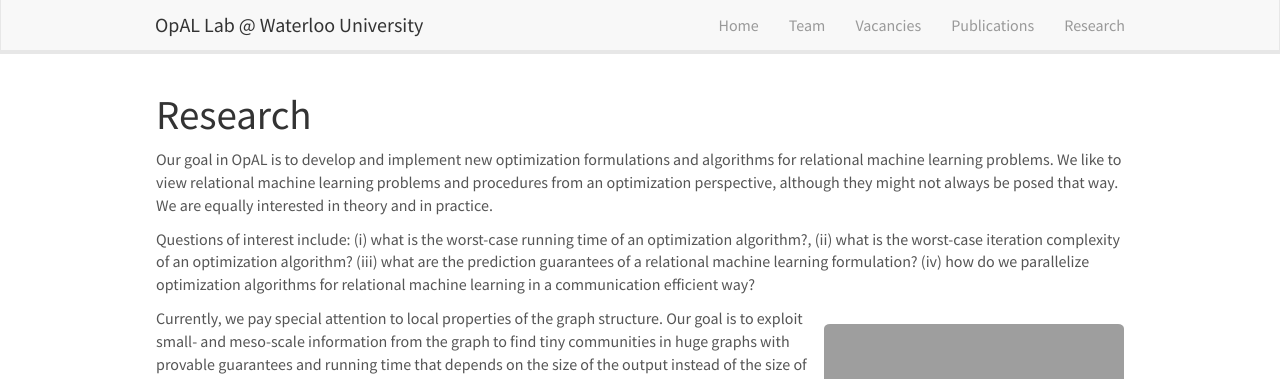
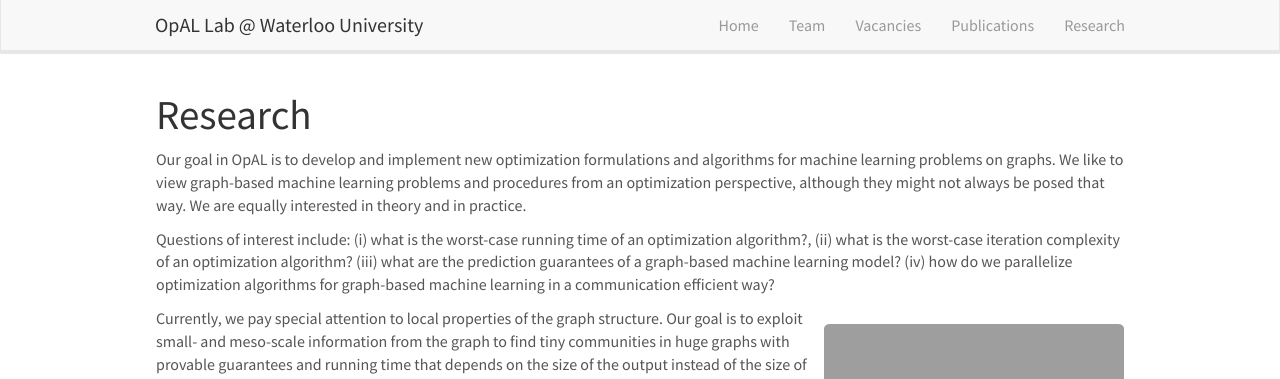
Before and after one commit to opallab/opallab.github.io, a Jekyll site: the page built from _pages/research.md, in a window 1280 px wide and 1131 px high. Shown: the top 379 px of the window. Built offline with Jekyll 4.4.1, drawn with Linux system fonts in a browser that asks for light colours; nearby versions of some CDN libraries.

Commit message:
minor changes

```diff
--- a/_pages/research.md
+++ b/_pages/research.md
@@ -8,10 +8,10 @@
 
 # Research
 
-Our goal in OpAL is to develop and implement new optimization formulations and algorithms for relational machine learning problems. We like to view relational machine learning problems and procedures from an optimization perspective, although they might not always be posed that way. We are equally interested in theory and in practice.
+Our goal in OpAL is to develop and implement new optimization formulations and algorithms for machine learning problems on graphs. We like to view graph-based machine learning problems and procedures from an optimization perspective, although they might not always be posed that way. We are equally interested in theory and in practice.
 
-Questions of interest include: (i) what is the worst-case running time of an optimization algorithm?, (ii) what is the worst-case iteration complexity of an optimization algorithm? (iii) what are the prediction guarantees of a relational machine learning formulation?
-(iv)  how do we parallelize optimization algorithms for relational machine learning in a communication efficient way?
+Questions of interest include: (i) what is the worst-case running time of an optimization algorithm?, (ii) what is the worst-case iteration complexity of an optimization algorithm? (iii) what are the prediction guarantees of a graph-based machine learning model?
+(iv)  how do we parallelize optimization algorithms for graph-based machine learning in a communication efficient way?
 
 ![]({{ site.url }}{{ site.baseurl }}/images/respic/sbm-example-louvian.pdf){: style="width: 300px; float: right; border: 10px"}
 
```
Also changed, not shown: _pages/home.md (+1 -1 lines).
